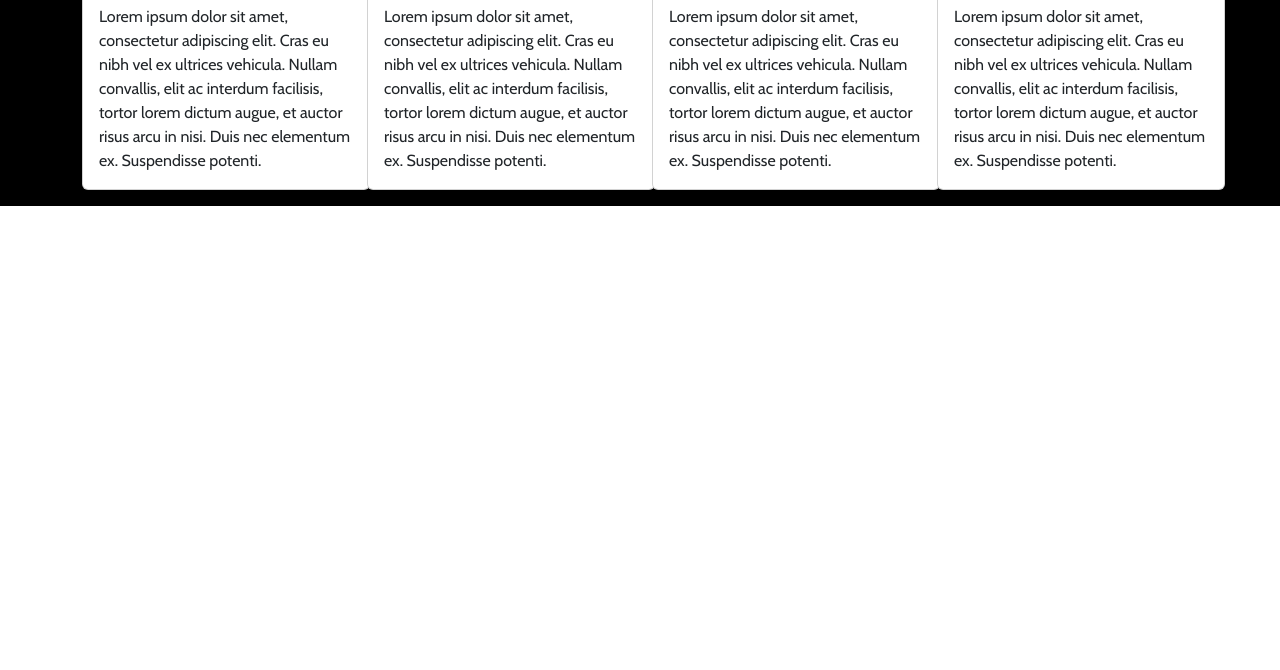
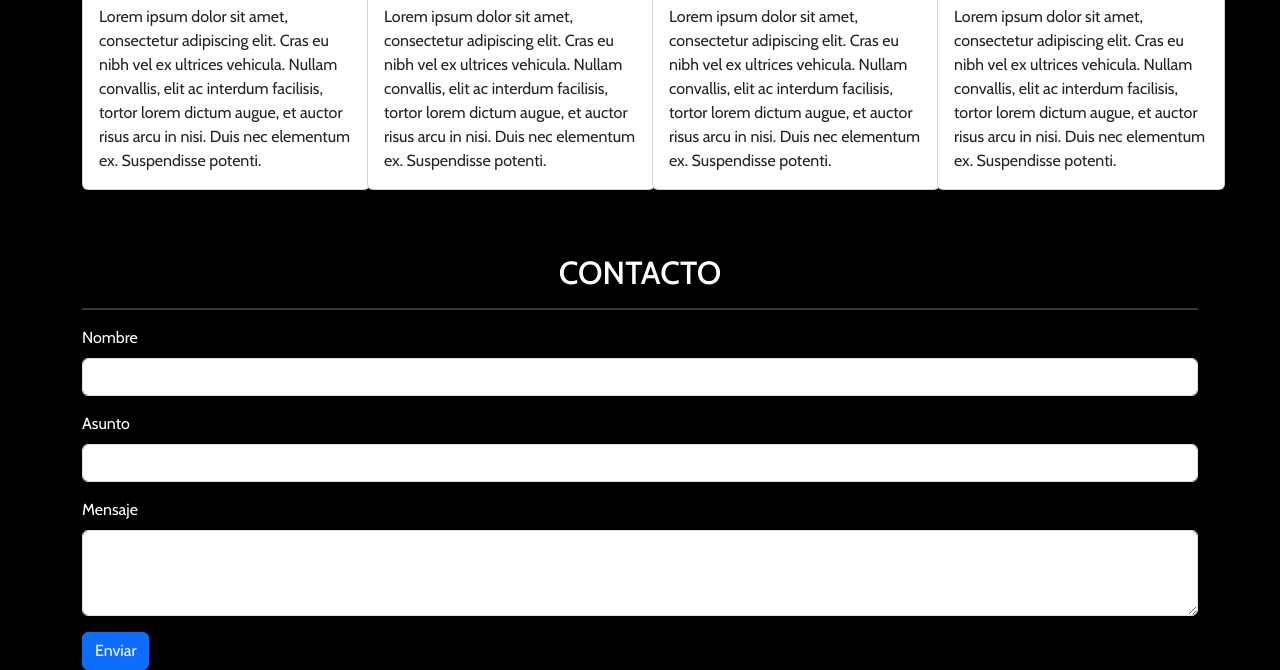
Before and after one commit to Elias-Ortega/ViajesChile, a plain HTML site: page index.html in a window 1280 px wide. Shown: the part 2065-2735 px from the top of the page. Before the commit the page ends 2271 px from the top, so only its background shows below. Drawn offline with nearby package versions, Linux system fonts and the light colour scheme.

Commit message:
Seccion Formulario Contacto

```diff
--- a/index.html
+++ b/index.html
@@ -52,7 +52,7 @@
                 </div>
             </div>
         </nav>
-
+        <!-- Carrusel -->
         <div id="carouselExampleAutoplaying" class="carousel slide" data-bs-ride="carousel">
             <div class="carousel-inner">
                 <div class="carousel-item active">
@@ -79,7 +79,7 @@
     </header>
     <!-- Contenido Principal. -->
     <main class="container-fluid">
-        <!-- Sección Quiénes somos -->
+        <!-- Sección Quiénes somos.Desaparece en pantallas pequeñas -->
         <section class="container">
             <div class="row">
                 <div class="col d-none d-sm-none d-md-block">
@@ -87,8 +87,6 @@
                     <hr class="border black my-3">
                 </div>
             </div>
-
-
             <div class="row my-5">
                 <div class="col-4 d-none d-sm-none d-md-block">
                     <div class="bg-primary text-center h-icon">
@@ -176,7 +174,8 @@
                 </div>
             </div>
         </section>
-        <!-- Seccion Destacados -->
+
+        <!-- Seccion Destacados(Tarjetas) -->
         <section class="container">
             <h2 class="text-white text-center pt-5">DESTACADOS</h2>
             <hr class="border black my-3">
@@ -241,6 +240,27 @@
             </div>
         </section>
 
+        <!-- Formulario Contacto -->
+        <section class="container">
+            <h2 class="text-white text-center pt-5">CONTACTO</h2>
+            <hr class="border black my-3">
+            <form action="">
+                <div class="mb-3">
+                    <label for="txtNombre" class="form-label text-white">Nombre</label>
+                    <input type="text" class="form-control" id="txtNombre">
+                </div>
+                <div class="mb-3">
+                    <label for="txtAsunto" class="form-label text-white">Asunto</label>
+                    <input type="text" class="form-control" id="txtAsunto">
+                </div>
+                <div class="mb-3">
+                    <label for="txtArea" class="form-label text-white">Mensaje</label>
+                    <textarea class="form-control" id="txtArea" rows="3"></textarea>
+                </div>
+                <button type="submit" class="btn btn-primary">Enviar</button>
+            </form>
+        </section>
+
 
     </main>
 
```
